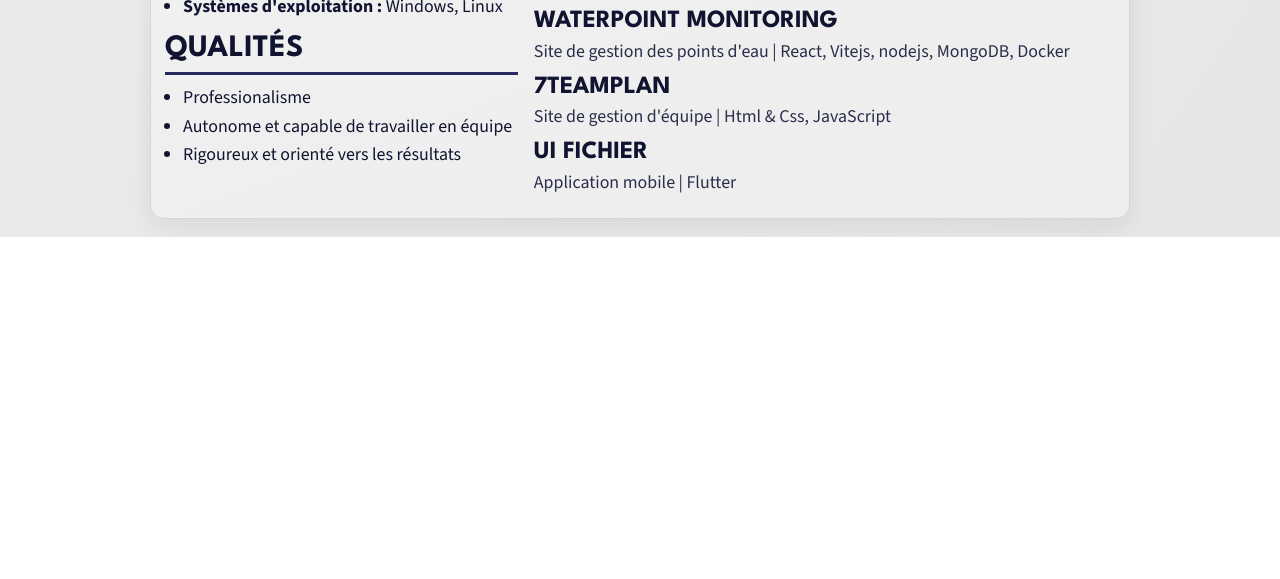
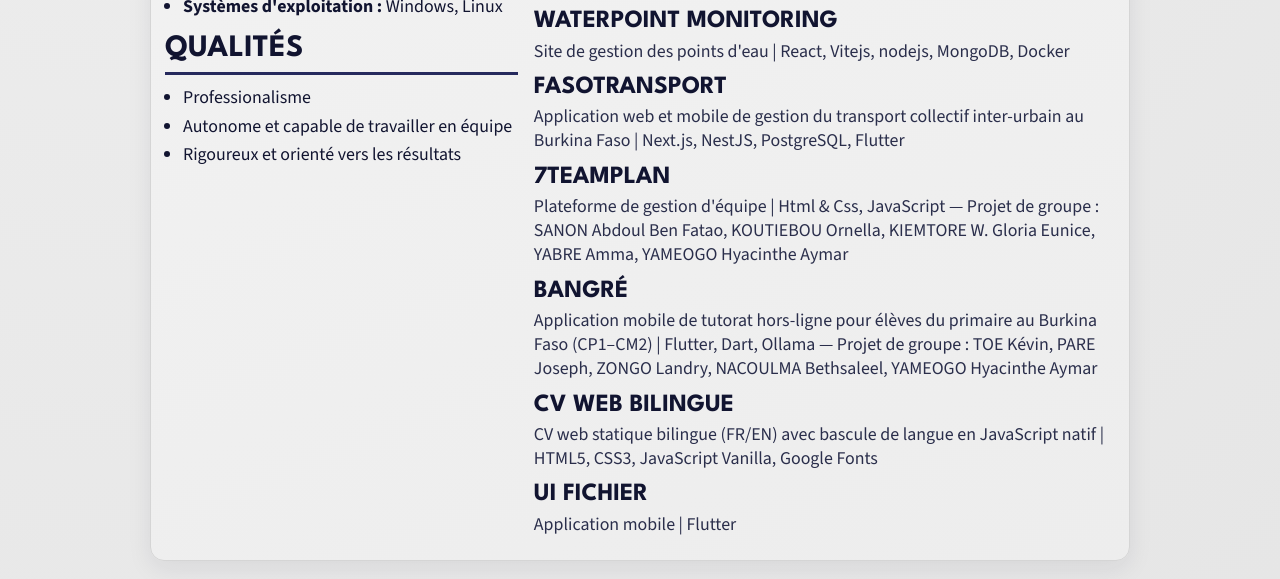
Before and after one commit to hyacintheaymar/CV, a plain HTML site: page index.html in a window 1280 px wide. Shown: the part 681-1260 px from the top of the page. Before the commit the page ends 918 px from the top, so only its background shows below. Drawn offline with nearby package versions, Linux system fonts and the light colour scheme.

Commit message:
feat: add CV projects section update

```diff
--- a/index.html
+++ b/index.html
@@ -77,18 +77,37 @@
 
                 <section class="projets">
                     <h4 class="section-title" data-fr="Projets" data-en="Projects">Projets</h4>
+
                     <div class="projet-item">
                         <h4>Ecom</h4>
                         <p data-fr="Site vitrine de Ecommerce | HTML, CSS, JavaScript, MongoDB" data-en="E-commerce showcase website | HTML, CSS, JavaScript, MongoDB">Site vitrine de Ecommerce | HTML, CSS, JavaScript, MongoDB</p>
                     </div>
+
                     <div class="projet-item">
                         <h4>WaterPoint Monitoring</h4>
                         <p data-fr="Site de gestion des points d'eau | React, Vitejs, nodejs, MongoDB, Docker" data-en="Water point management platform | React, Vitejs, nodejs, MongoDB, Docker">Site de gestion des points d'eau | React, Vitejs, nodejs, MongoDB, Docker</p>
                     </div>
+
+                    <div class="projet-item">
+                        <h4>FasoTransport</h4>
+                        <p data-fr="Application web et mobile de gestion du transport collectif inter-urbain au Burkina Faso | Next.js, NestJS, PostgreSQL, Flutter" data-en="Web and mobile application for inter-urban public transport management in Burkina Faso | Next.js, NestJS, PostgreSQL, Flutter">Application web et mobile de gestion du transport collectif inter-urbain au Burkina Faso | Next.js, NestJS, PostgreSQL, Flutter</p>
+                    </div>
+
                     <div class="projet-item">
                         <h4>7TeamPlan</h4>
-                        <p data-fr="Site de gestion d'équipe | Html & Css, JavaScript" data-en="Team management platform | Html & Css, JavaScript">Site de gestion d'équipe | Html & Css, JavaScript</p>
+                        <p data-fr="Plateforme de gestion d'équipe | Html & Css, JavaScript — Projet de groupe : SANON Abdoul Ben Fatao, KOUTIEBOU Ornella, KIEMTORE W. Gloria Eunice, YABRE Amma, YAMEOGO Hyacinthe Aymar" data-en="Team management platform | Html & Css, JavaScript — Group project: SANON Abdoul Ben Fatao, KOUTIEBOU Ornella, KIEMTORE W. Gloria Eunice, YABRE Amma, YAMEOGO Hyacinthe Aymar">Plateforme de gestion d'équipe | Html & Css, JavaScript — Projet de groupe : SANON Abdoul Ben Fatao, KOUTIEBOU Ornella, KIEMTORE W. Gloria Eunice, YABRE Amma, YAMEOGO Hyacinthe Aymar</p>
                     </div>
+
+                    <div class="projet-item">
+                        <h4>Bangré</h4>
+                        <p data-fr="Application mobile de tutorat hors-ligne pour élèves du primaire au Burkina Faso (CP1–CM2) | Flutter, Dart, Ollama — Projet de groupe : TOE Kévin, PARE Joseph, ZONGO Landry, NACOULMA Bethsaleel, YAMEOGO Hyacinthe Aymar" data-en="Offline mobile tutoring application for primary school students in Burkina Faso (CP1–CM2) | Flutter, Dart, Ollama — Group project: TOE Kévin, PARE Joseph, ZONGO Landry, NACOULMA Bethsaleel, YAMEOGO Hyacinthe Aymar">Application mobile de tutorat hors-ligne pour élèves du primaire au Burkina Faso (CP1–CM2) | Flutter, Dart, Ollama — Projet de groupe : TOE Kévin, PARE Joseph, ZONGO Landry, NACOULMA Bethsaleel, YAMEOGO Hyacinthe Aymar</p>
+                    </div>
+
+                    <div class="projet-item">
+                        <h4 data-fr="CV Web Bilingue" data-en="Bilingual Web CV">CV Web Bilingue</h4>
+                        <p data-fr="CV web statique bilingue (FR/EN) avec bascule de langue en JavaScript natif | HTML5, CSS3, JavaScript Vanilla, Google Fonts" data-en="Static bilingual web CV (FR/EN) with native JavaScript language toggle | HTML5, CSS3, Vanilla JavaScript, Google Fonts">CV web statique bilingue (FR/EN) avec bascule de langue en JavaScript natif | HTML5, CSS3, JavaScript Vanilla, Google Fonts</p>
+                    </div>
+
                     <div class="projet-item">
                         <h4 data-fr="Ui Fichier" data-en="Ui Fichier">Ui Fichier</h4>
                         <p data-fr="Application mobile | Flutter" data-en="Mobile application | Flutter">Application mobile | Flutter</p>
```
